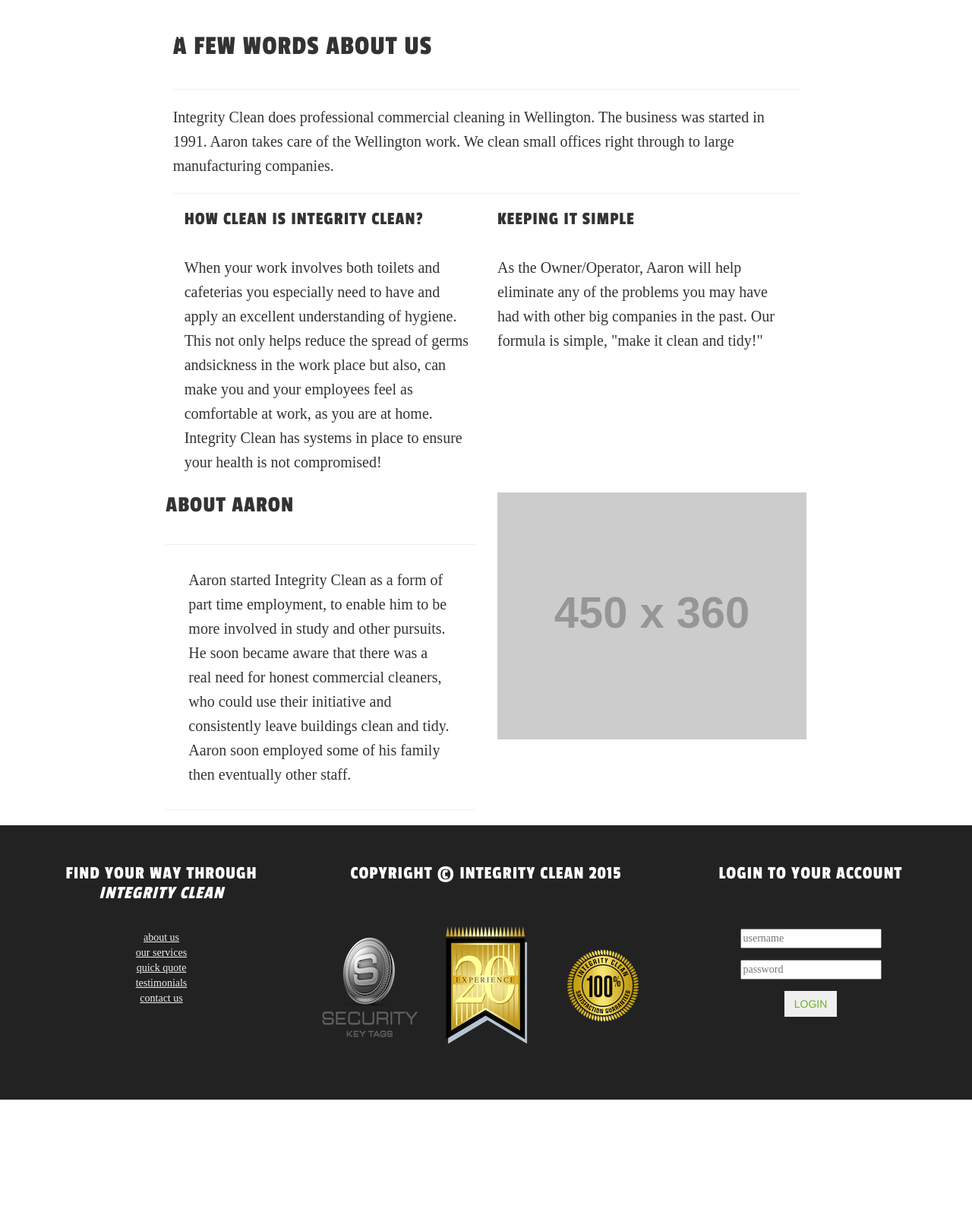
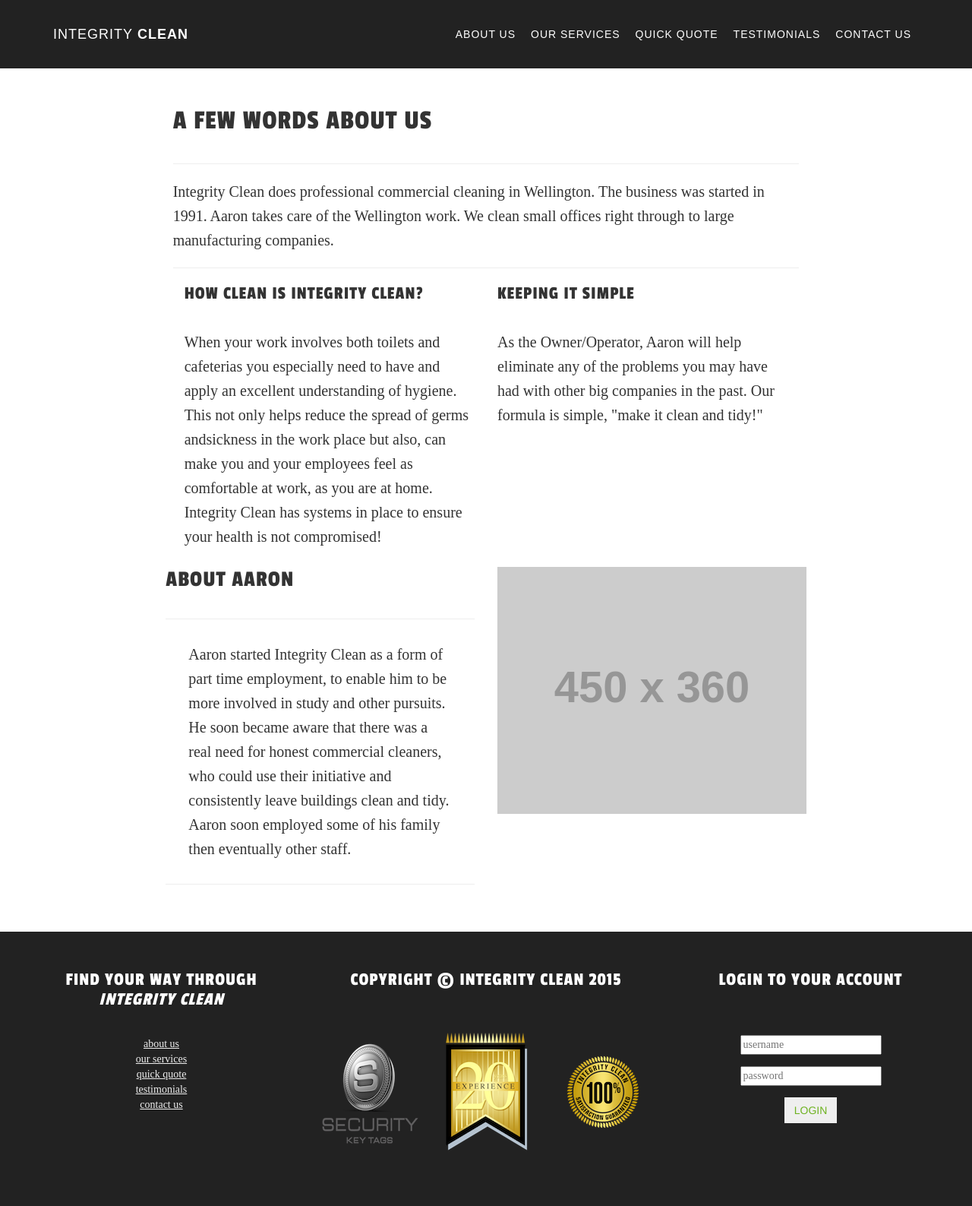
Before and after one commit to sampanganiban/integrity-clean, a PHP site: page /index.php?page=about in a window 1280 px wide. Shown: the whole page at 76% size. Before the commit the page ends 1447 px from the top, so only its background shows below. Run offline with PHP 8.4, Linux system fonts and the light colour scheme; grey boxes labelled with a size stand in for pictures from a placeholder-image service; data that the repository does not hold is empty; a stand-in replaces the project's code that opens the database connection; some libraries are stand-ins or nearby versions.

Commit message:
fix styles for navbar

```diff
--- a/www/css/grayscale.css
+++ b/www/css/grayscale.css
@@ -22,6 +22,11 @@ body {
 #contact-number p, #book-quote p {
   font-size:15px;
   line-height:50px;
+}
+
+/* Styles that affect all the main content */
+main {
+  margin-bottom:3em;
 }
 
 html {
@@ -324,6 +329,10 @@ ul.banner-social-buttons {
     transition: background 0.5s ease-in-out, padding 0.5s ease-in-out;
   }
 
+  .other-page-navbar {
+    background-color:#222;
+  }
+
   #nav-bar-links li a {
     /*border:1px solid #f09;*/
     margin-left:-5px;
--- a/www/css/main.css
+++ b/www/css/main.css
@@ -14,6 +14,11 @@ body {
 .welcome {
   padding-top:2em;
   margin:1em;
+}
+
+/* Styles specially for the other pages */
+#welcome {
+	margin-top:8em;
 }
 
 .welcome ul li {
--- a/www/templates/about.php
+++ b/www/templates/about.php
@@ -1,5 +1,5 @@
   <!-- Welcome Section -->
-    <section class="welcome" class="text-center">
+    <section id="welcome" class="welcome" class="text-center">
         <div class="row">
             <div class="col-lg-8 col-lg-offset-2">
                 <h1>A FEW WORDS ABOUT US</h1>
--- a/www/templates/contact.php
+++ b/www/templates/contact.php
@@ -1,5 +1,5 @@
    <!-- Welcome Section -->
-    <section class="welcome text-center container">
+    <section id="welcome" class="welcome text-center container">
         <div class="row">
         <h1>Contact Us</h1>
         <hr>
--- a/www/templates/footer.php
+++ b/www/templates/footer.php
@@ -50,8 +50,14 @@
     <!-- Google Map -->
     <script type="text/javascript" src="https://maps.googleapis.com/maps/api/js?key=AIzaSyCRngKslUGJTlibkQ3FkfTxj3Xss1UlZDA&sensor=false"></script>
 
-    <!-- Custom JS -->
-    <script src="js/grayscale.js"></script>
+    <?php
+
+        // If the requested page is the home the header will animate if not then the animated header will turn off and just display the nav bar
+        if($_GET['page'] == 'home') : ?>
+            <script src="js/grayscale.js"></script>
+        <?php endif;
+
+    ?>
 
 </body>
 
--- a/www/templates/header.php
+++ b/www/templates/header.php
@@ -33,8 +33,8 @@
     <!-- Navigation -->
     <nav class="navbar navbar-custom navbar-fixed-top
     <?php
-        // Display the changing nav bar when the page is not the homepage
-        if( $_GET['page'] == 'home' ) : ?> top-nav-collpase
+        // Display the nav bar when the page is not the homepage
+        if( $_GET['page'] != 'home' ) : ?> other-page-navbar
     <?php endif; ?>" role="navigation">
 
         <div class="container">
--- a/www/templates/home.php
+++ b/www/templates/home.php
@@ -57,8 +57,8 @@
         <div class="row">
              <div class="col-lg-8 col-lg-offset-2">
                 <h1>WHAT MAKES US DIFFERENT?</h1>
+                <p id="different-paragraph">At Integrity Clean it's the simple things that make a big difference</p>
                 <hr>
-                <p id="different-paragraph">At Integrity Clean it's the simple things that make a big difference</p>
                 <ul>
                     <li>You only deal with one person.</li>
                     <li>We customize each cleaning schedule to suit the requirements of our clients.</li>
--- a/www/templates/quote.php
+++ b/www/templates/quote.php
@@ -1,5 +1,5 @@
 <!-- Welcome Section -->
-    <section class="welcome text-center container">
+    <section id="welcome" class="welcome text-center container">
         <div id="get-quote-form" class="row">
         <h1>Get a Quote</h1>
         <p>Enter your details first before you get your quote</p>
--- a/www/templates/services.php
+++ b/www/templates/services.php
@@ -1,5 +1,5 @@
 <!-- Welcome Section -->
-    <section class="welcome" class="text-center">
+    <section id="welcome" class="welcome" class="text-center">
         <div class="col-lg-8 col-lg-offset-2">
             <div class="row">
                 <h1>Our Services</h1>
--- a/www/templates/testimonials.php
+++ b/www/templates/testimonials.php
@@ -1,5 +1,5 @@
 <!-- Welcome Section -->
-    <section class="welcome" class="text-center">
+    <section id="welcome" class="welcome" class="text-center">
         <div class="row">
             <div class="col-lg-8 col-lg-offset-2">
                 <h1>Testimonials</h1>
```
